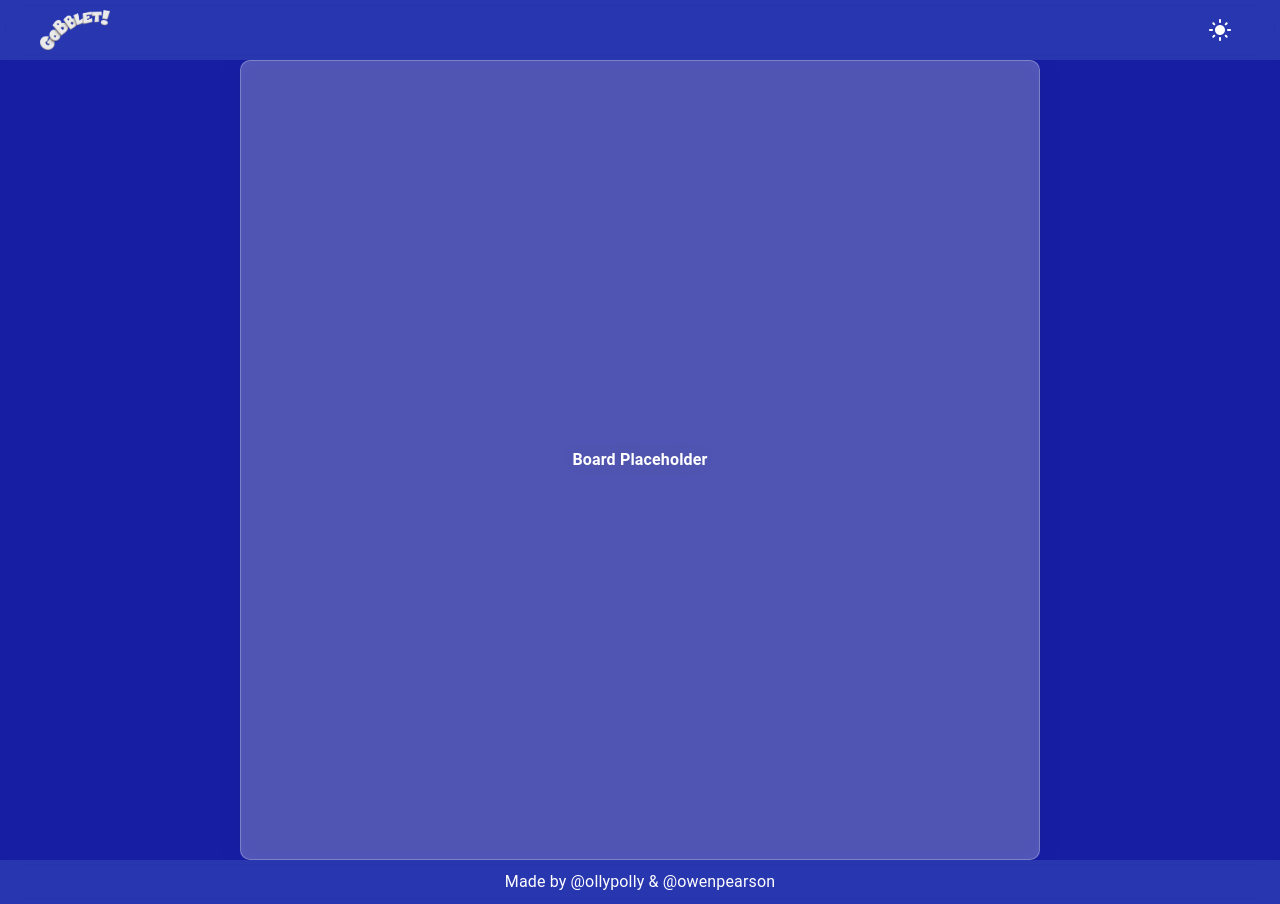
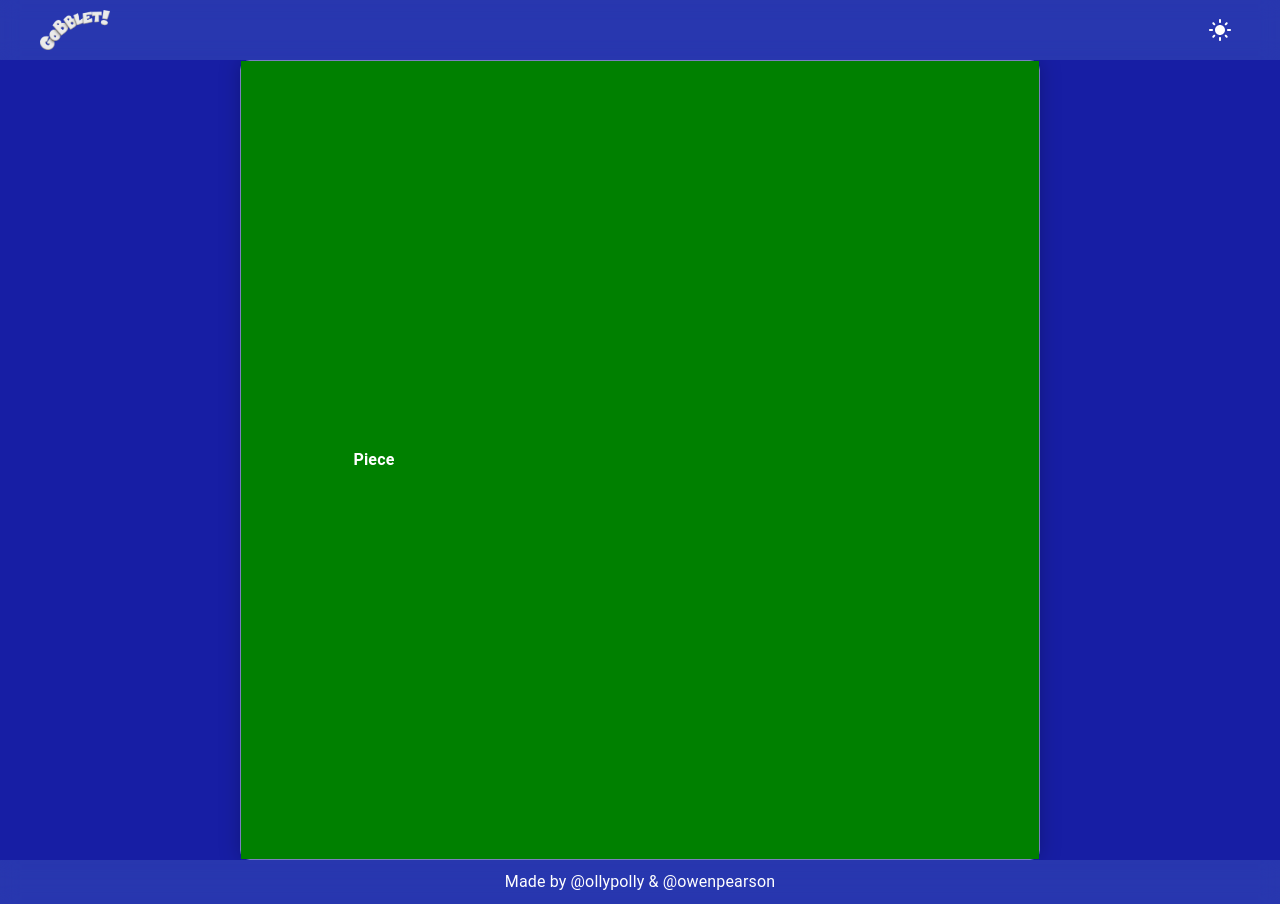
Before and after one commit to ollypolly/gobblet, a Next.js app in the folder apps/web/: page /game in a window 1280 px wide. Built offline with nearby package versions, Linux system fonts and the light colour scheme.

Commit message:
Add initial piece components

```diff
--- /dev/null
+++ b/apps/web/pages/game/components/board/Board.tsx
@@ -0,0 +1,35 @@
+import { CenterBox } from "../../../../components/flexCenter/FlexCenter";
+import { Piece } from "../piece/Piece";
+import { Piece as PieceType } from "../../gameSlice";
+import { Square } from "../square/Square";
+
+type BoardProps = {
+  state: PieceType[];
+};
+
+function renderSquare(x: number, y: number, pieceX: number, pieceY: number) {
+  const isPieceHere = pieceX === x && pieceY === y;
+  const piece = isPieceHere ? <Piece /> : null;
+
+  return <Square>{piece}</Square>;
+}
+
+export const Board = ({ state }: BoardProps) => {
+  return (
+    <CenterBox
+      sx={{
+        height: ["400px", "600px", "800px"],
+        width: ["400px", "600px", "800px"],
+        backgroundColor: "rgba(255, 255, 255, 0.25)",
+        borderRadius: "10px",
+        border: "1px solid rgba(255, 255, 255, 0.25)",
+        fontWeight: "bold",
+        filter: "drop-shadow(0px 0px 10px rgba(0, 0, 0, 0.25))",
+      }}
+    >
+      {renderSquare(0, 0, 0, 0)}
+      {renderSquare(0, 0, 0, 1)}
+      {renderSquare(0, 0, 0, 2)}
+    </CenterBox>
+  );
+};
--- /dev/null
+++ b/apps/web/pages/game/components/piece/Piece.tsx
@@ -0,0 +1,3 @@
+export const Piece = () => {
+  return <div>Piece</div>;
+};
--- /dev/null
+++ b/apps/web/pages/game/components/square/Square.tsx
@@ -0,0 +1,22 @@
+import { Box } from "@mui/material";
+
+type SquareProps = {
+  children: React.ReactNode;
+};
+
+export const Square = ({ children }: SquareProps) => {
+  return (
+    <Box
+      sx={{
+        width: "100%",
+        height: "100%",
+        backgroundColor: "green",
+        display: "flex",
+        justifyContent: "center",
+        alignItems: "center",
+      }}
+    >
+      {children}
+    </Box>
+  );
+};
--- a/apps/web/pages/game/gameSlice.ts
+++ b/apps/web/pages/game/gameSlice.ts
@@ -114,3 +114,5 @@ export const gameSlice = createSlice({
 export const { movePiece } = gameSlice.actions;
 
 export default gameSlice.reducer;
+
+export const selectState = (state: { game: GameState }) => state.game;
--- a/apps/web/pages/game/index.tsx
+++ b/apps/web/pages/game/index.tsx
@@ -1,8 +1,13 @@
 import { CenterBox } from "../../components/flexCenter/FlexCenter";
 import logo from "../../img/logo.png";
 import { Typography, Box } from "@mui/material";
+import { Board } from "./components/board/Board";
+import { useAppSelector } from "../../store/hooks";
+import { selectState } from "./gameSlice";
 
 export default function Page() {
+  const state = useAppSelector(selectState);
+
   return (
     <Box
       sx={{
@@ -14,19 +19,7 @@ export default function Page() {
         overflowX: "auto",
       }}
     >
-      <CenterBox
-        sx={{
-          height: ["400px", "600px", "800px"],
-          width: ["400px", "600px", "800px"],
-          backgroundColor: "rgba(255, 255, 255, 0.25)",
-          borderRadius: "10px",
-          border: "1px solid rgba(255, 255, 255, 0.25)",
-          fontWeight: "bold",
-          filter: "drop-shadow(0px 0px 10px rgba(0, 0, 0, 0.25))",
-        }}
-      >
-        Board Placeholder
-      </CenterBox>
+      <Board state={state.board} />
     </Box>
   );
 }
```
